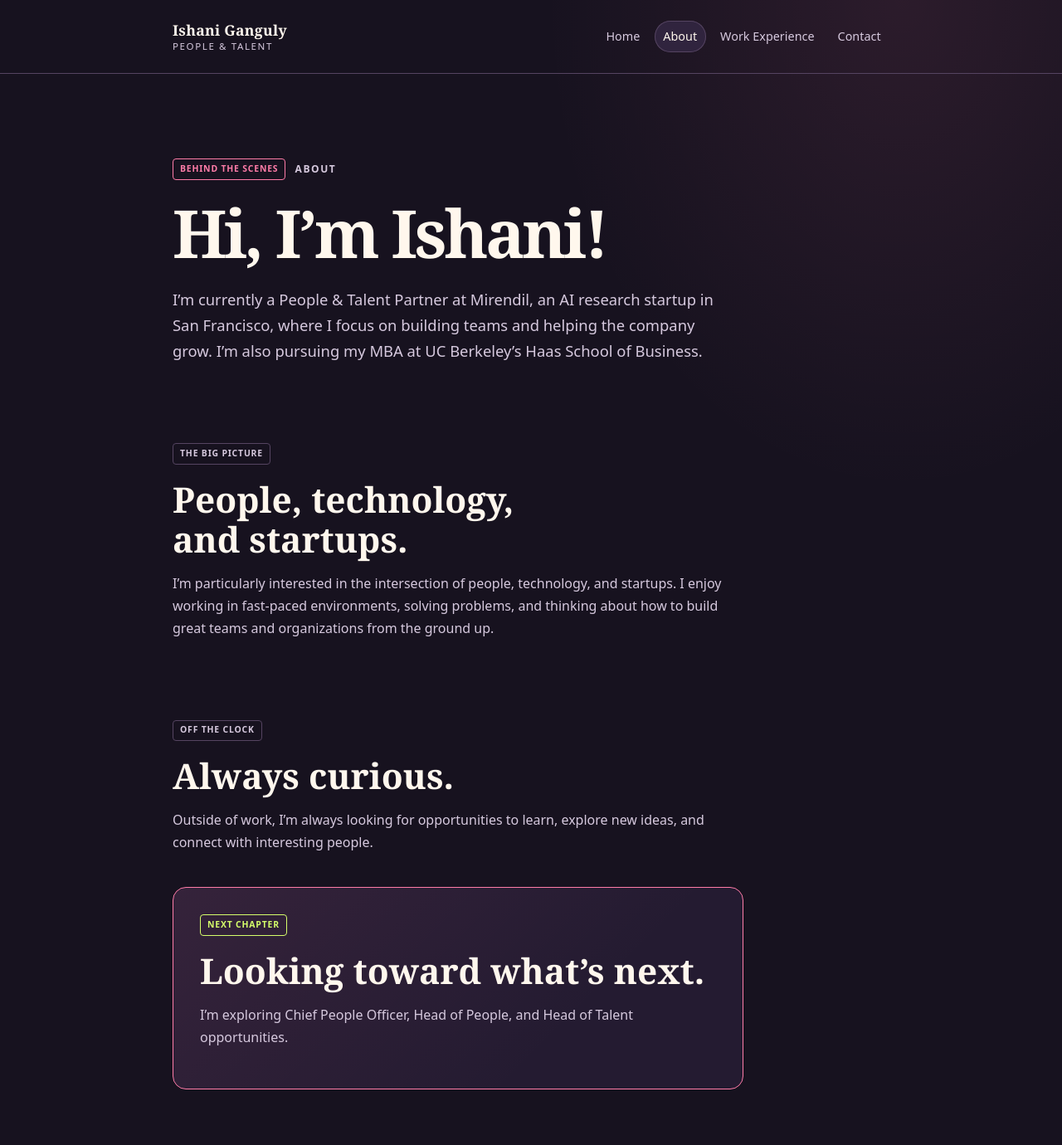
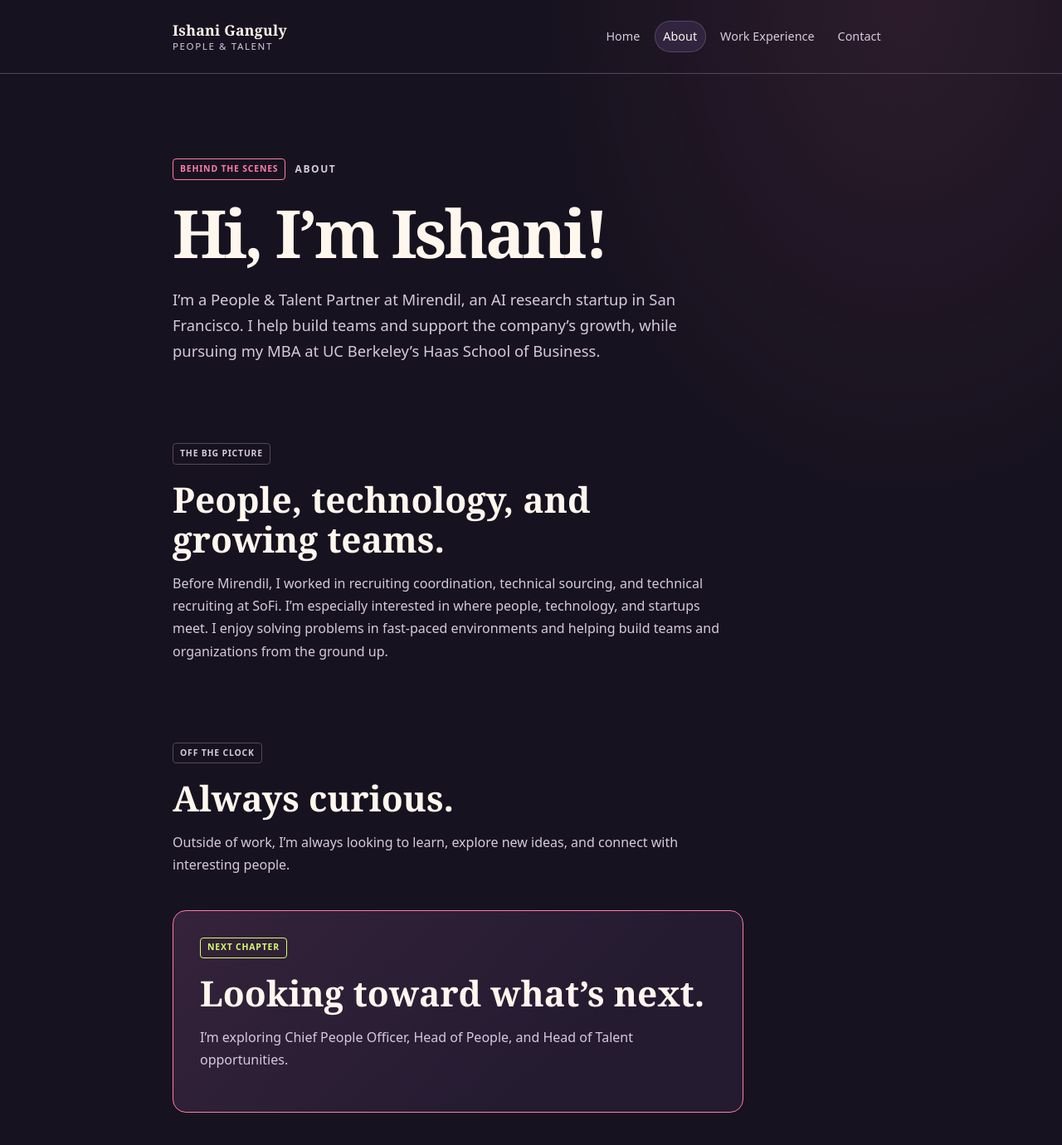
Before and after one commit to ishaniganguly-afk/ishaniganguly-afk.github.io, a Jekyll site: the page built from about.md, in a window 1280 px wide and 1400 px high. Shown: the top 1380 px of the window at 83% size. Built offline with Jekyll 4.4.1, drawn with Linux system fonts in a browser that asks for light colours.

Commit message:
Update about page and add Change1 documentation
Replit-Commit-Author: Agent

```diff
--- a/about.md
+++ b/about.md
@@ -1,25 +1,25 @@
 ---
 layout: default
 title: About
-description: "Ishani Ganguly is a People and Talent Partner at Mirendil, an AI research startup in San Francisco, and an MBA candidate at UC Berkeley Haas."
+description: "Meet Ishani Ganguly: People & Talent Partner at Mirendil, with recruiting experience at SoFi and an MBA in progress at UC Berkeley Haas."
 ---
 
 <section class="page-intro">
   <p class="eyebrow"><span class="eyebrow__tag">BEHIND THE SCENES</span> ABOUT</p>
   <h1>Hi, I’m Ishani!</h1>
-  <p class="page-intro__lede">I’m currently a People &amp; Talent Partner at Mirendil, an AI research startup in San Francisco, where I focus on building teams and helping the company grow. I’m also pursuing my MBA at UC Berkeley’s Haas School of Business.</p>
+  <p class="page-intro__lede">I’m a People &amp; Talent Partner at Mirendil, an AI research startup in San Francisco. I help build teams and support the company’s growth, while pursuing my MBA at UC Berkeley’s Haas School of Business.</p>
 </section>
 
 <section class="story-section" aria-labelledby="interests-heading">
   <p class="eyebrow"><span class="eyebrow__tag eyebrow__tag--quiet">THE BIG PICTURE</span></p>
-  <h2 id="interests-heading">People, technology, and startups.</h2>
-  <p>I’m particularly interested in the intersection of people, technology, and startups. I enjoy working in fast-paced environments, solving problems, and thinking about how to build great teams and organizations from the ground up.</p>
+  <h2 id="interests-heading">People, technology, and growing teams.</h2>
+  <p>Before Mirendil, I worked in recruiting coordination, technical sourcing, and technical recruiting at SoFi. I’m especially interested in where people, technology, and startups meet. I enjoy solving problems in fast-paced environments and helping build teams and organizations from the ground up.</p>
 </section>
 
 <section class="story-section" aria-labelledby="outside-work-heading">
   <p class="eyebrow"><span class="eyebrow__tag eyebrow__tag--quiet">OFF THE CLOCK</span></p>
   <h2 id="outside-work-heading">Always curious.</h2>
-  <p>Outside of work, I’m always looking for opportunities to learn, explore new ideas, and connect with interesting people.</p>
+  <p>Outside of work, I’m always looking to learn, explore new ideas, and connect with interesting people.</p>
 </section>
 
 <section class="next-up" aria-labelledby="next-chapter-heading">
```
Also changed, not shown: Change1.md (added, +14 -0 lines).
